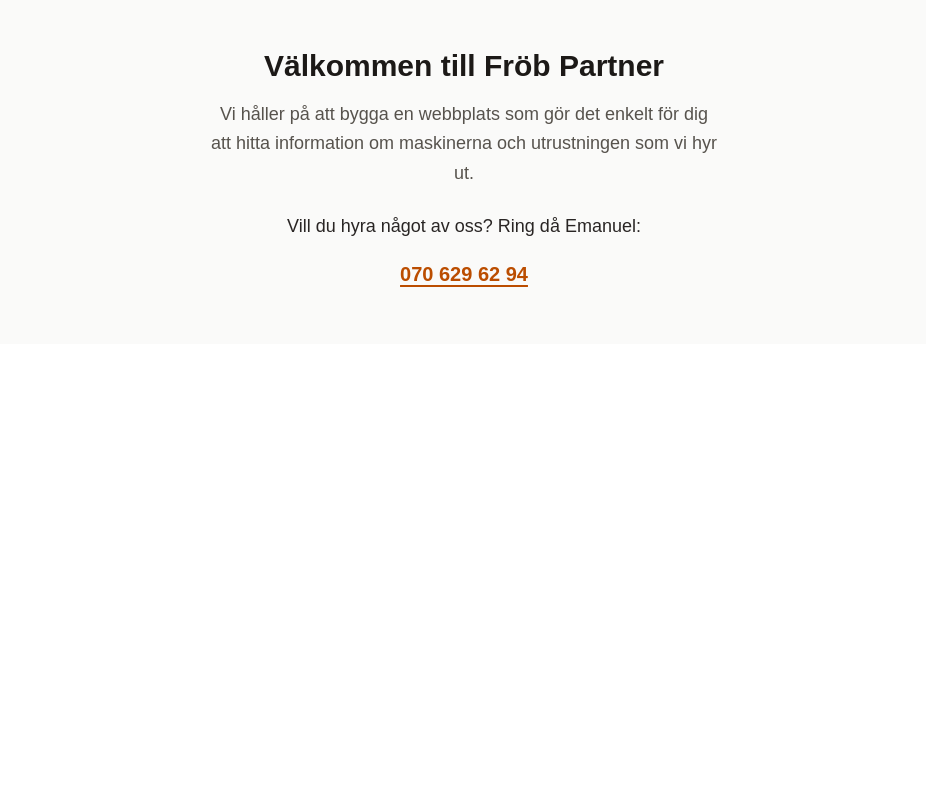
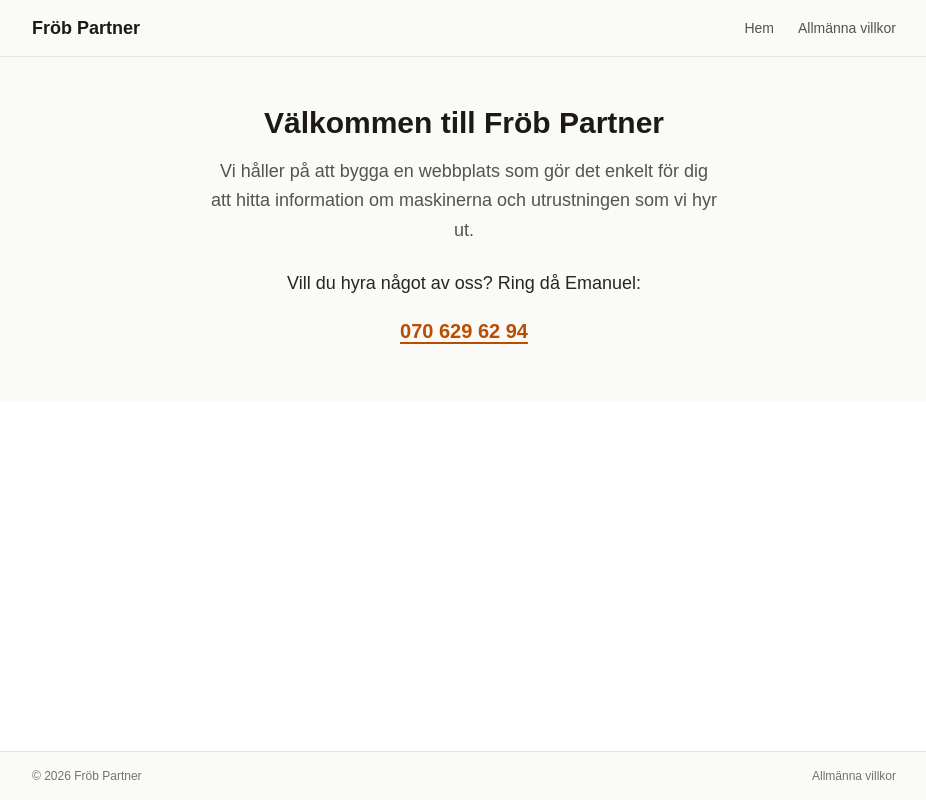
Before and after one commit to jofrb/frobpartner, a Next.js app: page / in a window 1280 px wide. Shown: the whole page, without its empty margins (176-1102 px from the left). Built offline with nearby package versions, Linux system fonts and the light colour scheme.

Commit message:
Integrate Header and Footer into root layout
Wrap all pages with shared Header and Footer via RootLayout.
Body uses flex-col min-h-screen so footer stays at the bottom.

```diff
--- a/app/layout.tsx
+++ b/app/layout.tsx
@@ -1,5 +1,7 @@
 import type { Metadata } from "next";
 import "./globals.css";
+import Header from "./components/Header";
+import Footer from "./components/Footer";
 
 export const metadata: Metadata = {
   title: "Fröb Partner – Maskinhyra",
@@ -13,7 +15,11 @@
 }) {
   return (
     <html lang="sv">
-      <body>{children}</body>
+      <body className="flex flex-col min-h-screen">
+        <Header />
+        <main className="flex-1">{children}</main>
+        <Footer />
+      </body>
     </html>
   );
 }
```
